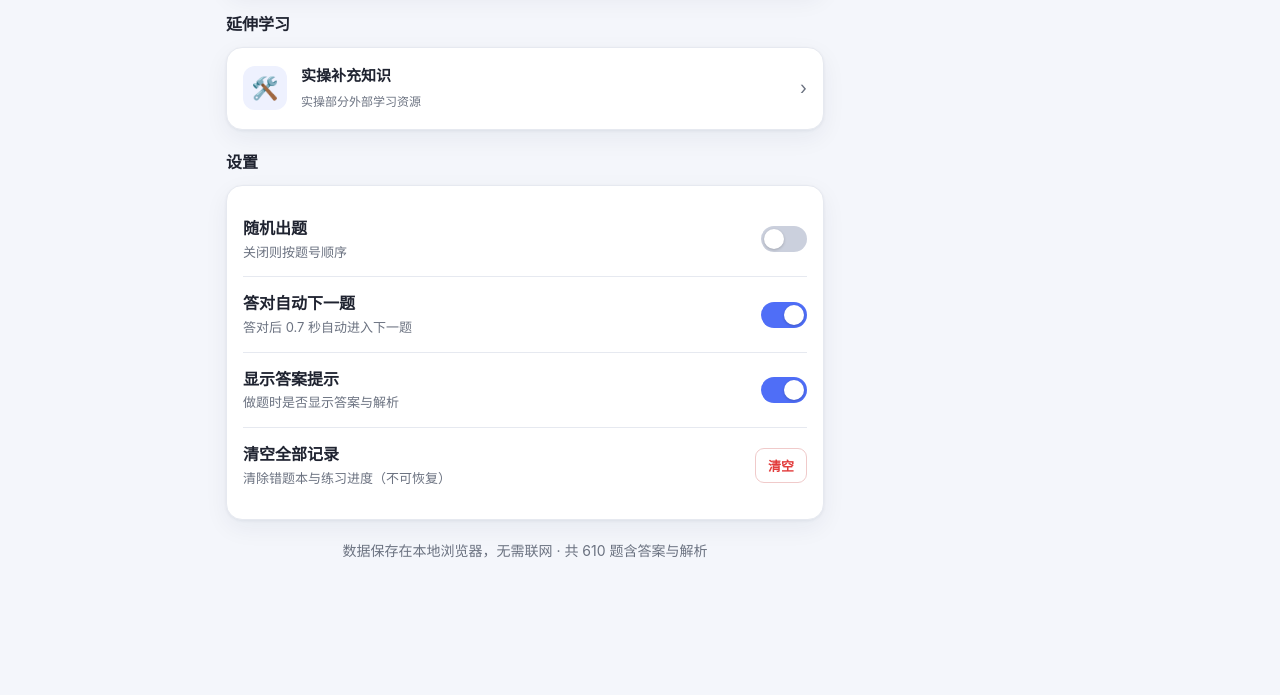
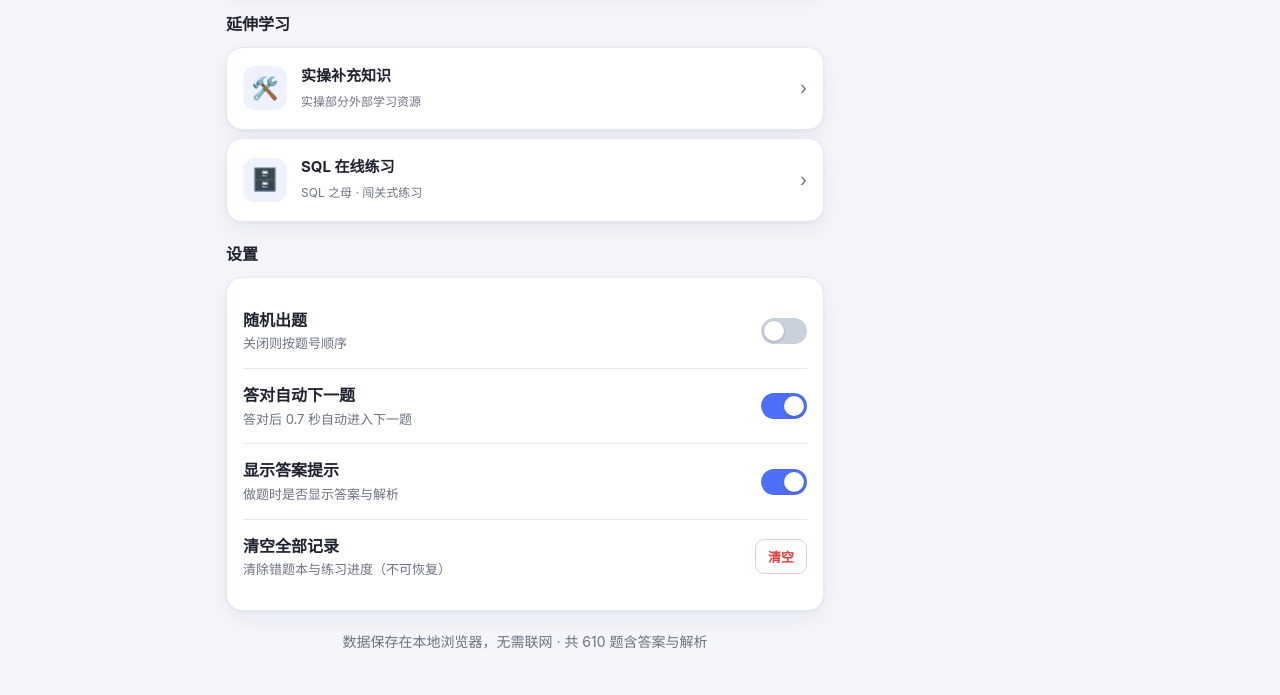
Before and after one commit to GlennZhang/ai-quiz3-app, a website: page mock/index.html in a window 1280 px wide. Shown: the part 1020-1715 px from the top of the page. Drawn offline with Linux system fonts and the light colour scheme.

Commit message:
feat: 首页延伸学习区块新增 SQL 在线练习入口(SQL 之母)
在「延伸学习」区块追加第二个卡片，指向 SQL 之母闯关式 SQL 练习
http://sqlmother.yupi.icu （中文/免费/30+关卡+SQL广场，纯前端 SQLite），
适合人工智能训练师 SQL 实操练习。target=_blank + rel=noopener 安全新窗口。
index.html 与 mock/index.html 同步；extralink 测试补 3 个 SQL 链接断言（共 9 例）。

```diff
--- a/mock/index.html
+++ b/mock/index.html
@@ -311,6 +311,9 @@
       <div class="sec-h"><h2>延伸学习</h2></div>
       <a class="card mode" href="https://ai-trainer.nccloudservice.com/" target="_blank" rel="noopener" style="color:inherit;text-decoration:none">
         <div class="ico all" style="color:#0ea5e9">🛠️</div><div class="meta"><b>实操补充知识</b><span>实操部分外部学习资源</span></div><div class="arr">›</div>
+      </a>
+      <a class="card mode" href="http://sqlmother.yupi.icu" target="_blank" rel="noopener" style="color:inherit;text-decoration:none;margin-top:8px">
+        <div class="ico all" style="color:#f59e0b">🗄️</div><div class="meta"><b>SQL 在线练习</b><span>SQL 之母 · 闯关式练习</span></div><div class="arr">›</div>
       </a>
     </div>
 
```
Also changed, not shown: index.html (+3 -0 lines), test/extralink.test.js (+5 -0 lines).
